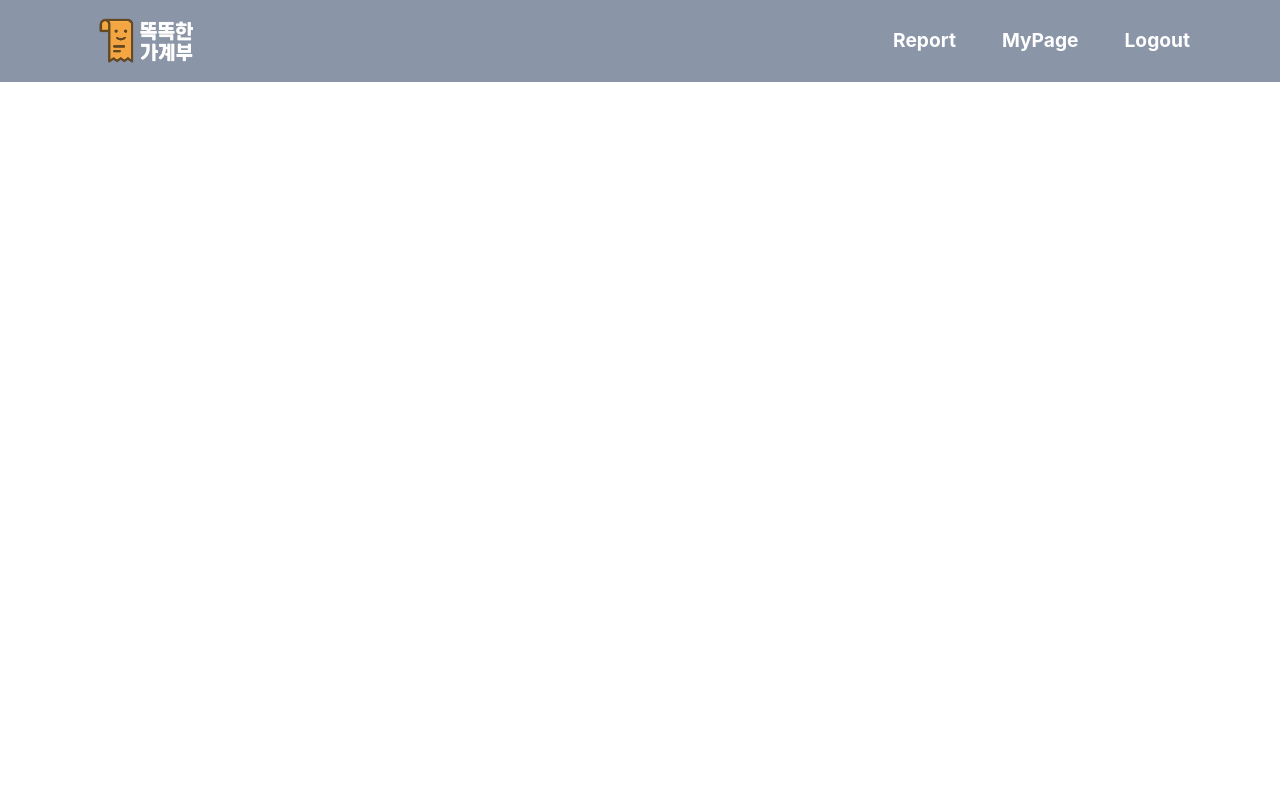
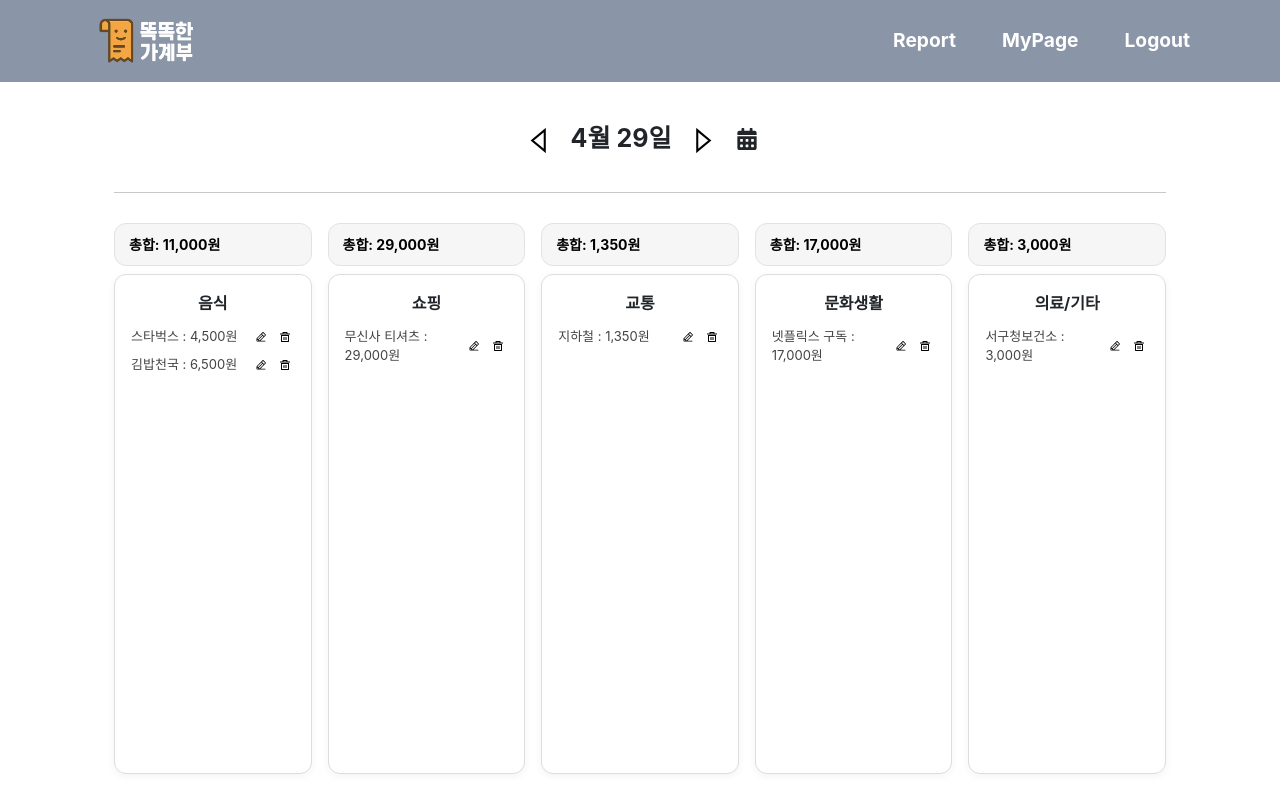
Before and after one commit to jinny-do/smartMoney-app, a React (Create React App) app: page /detail in a window 1280 px wide. Shown: the top 812 px of the page. Built offline with nearby package versions, Linux system fonts and the light colour scheme; the HTML template or start-up script is replaced by a standard one.

Commit message:
상세페이지완성

```diff
--- a/package.json
+++ b/package.json
@@ -11,7 +11,7 @@
     "bootstrap": "^5.3.5",
     "react": "^19.1.0",
     "react-bootstrap": "^2.10.9",
-    "react-datepicker": "^8.3.0",
+    "react-day-picker": "^9.6.7",
     "react-dom": "^19.1.0",
     "react-icons": "^5.5.0",
     "react-router-dom": "^7.5.2",
--- a/src/App.js
+++ b/src/App.js
@@ -1,9 +1,11 @@
 import './App.css';
 import { BrowserRouter, Routes, Route } from 'react-router-dom';
 import { Container, Row, Col } from 'react-bootstrap';
+//import { useState } from 'react';
+
 import Header from './components/Header';
 import Home from './components/Home';
-import { useState } from 'react';
+import Detail from './ledger/Detail';
 
 function App() {
     return (
@@ -17,10 +19,11 @@ function App() {
                         </Col>
                     </Row>
                     <Row>
-                        <Col xs={12} sm={9} md={9} lg={9}>
+                        <Col xs={12}>
                             {/* 라우트 */}
                             <Routes>
                                 <Route path="/" element={<Home />} />
+                                <Route path="/detail" element={<Detail />} />
 
                                 {/* <Route path="/*" element={<PageNotFound />} /> */}
                             </Routes>
--- /dev/null
+++ b/src/ledger/CalendarHeader.jsx
@@ -0,0 +1,53 @@
+import React, { useState } from 'react';
+import { DayPicker } from 'react-day-picker';
+import 'react-day-picker/dist/style.css';
+import { FaCalendarAlt } from 'react-icons/fa';
+import { GrCaretPrevious } from 'react-icons/gr';
+import { GrCaretNext } from 'react-icons/gr';
+import './calendarheader.css'; // CSS 파일 연결
+
+export default function CalendarHeader({ selectedDate, onDateChange }) {
+    const [showCalendar, setShowCalendar] = useState(false);
+
+    const handlePrev = () => {
+        const newDate = new Date(selectedDate);
+        newDate.setDate(newDate.getDate() - 1);
+        onDateChange(newDate);
+    };
+
+    const handleNext = () => {
+        const newDate = new Date(selectedDate);
+        newDate.setDate(newDate.getDate() + 1);
+        onDateChange(newDate);
+    };
+
+    return (
+        <div className="calendar-container">
+            <div className="calendar-header">
+                <button onClick={handlePrev} className="nav-button">
+                    <GrCaretPrevious />
+                </button>
+                <span className="date-text">
+                    {selectedDate.getMonth() + 1}월 {selectedDate.getDate()}일
+                </span>
+                <button onClick={handleNext} className="nav-button">
+                    <GrCaretNext />
+                </button>
+                <FaCalendarAlt onClick={() => setShowCalendar(!showCalendar)} className="calendar-icon" />
+            </div>
+
+            {showCalendar && (
+                <div className="calendar-popup">
+                    <DayPicker
+                        mode="single"
+                        selected={selectedDate}
+                        onSelect={(date) => {
+                            if (date) onDateChange(date);
+                            setShowCalendar(false);
+                        }}
+                    />
+                </div>
+            )}
+        </div>
+    );
+}
--- a/src/ledger/Detail.jsx
+++ b/src/ledger/Detail.jsx
@@ -0,0 +1,66 @@
+import React, { useState } from 'react';
+import CalendarHeader from './CalendarHeader';
+import { PiPencilLine } from 'react-icons/pi';
+import { RiDeleteBin5Line } from 'react-icons/ri';
+
+import './detail.css';
+
+const categories = ['음식', '쇼핑', '교통', '문화생활', '의료/기타'];
+
+// 📝 더미 데이터 (프론트에서만 테스트용)
+const dummyData = [
+    { id: 1, category: '음식', memo: '스타벅스', amount: 4500 },
+    { id: 2, category: '쇼핑', memo: '무신사 티셔츠', amount: 29000 },
+    { id: 3, category: '교통', memo: '지하철', amount: 1350 },
+    { id: 4, category: '문화생활', memo: '넷플릭스 구독', amount: 17000 },
+    { id: 5, category: '음식', memo: '김밥천국', amount: 6500 },
+    { id: 6, category: '의료/기타', memo: '서구청보건소', amount: 3000 },
+];
+
+export default function Detail() {
+    const [selectedDate, setSelectedDate] = useState(new Date());
+    const [spendingList, setSpendingList] = useState(dummyData); // 여기!!
+
+    const getTotal = (list) => list.reduce((acc, cur) => acc + cur.amount, 0);
+
+    return (
+        <div className="detail-container">
+            <CalendarHeader selectedDate={selectedDate} onDateChange={setSelectedDate} />
+            <hr></hr>
+            <div className="category-grid">
+                {categories.map((cat) => {
+                    const catList = spendingList.filter((item) => item.category === cat);
+                    const catTotal = getTotal(catList);
+
+                    return (
+                        <div className="category-box" key={cat}>
+                            <div className="category-total-card">총합: {catTotal.toLocaleString()}원</div>
+                            <div className="category-card">
+                                <div className="category-title">{cat}</div>
+                                <ul className="category-list">
+                                    {catList.length === 0 ? (
+                                        <li className="empty">내역 없음</li>
+                                    ) : (
+                                        catList.map((item) => (
+                                            <li key={item.id} className="list-item">
+                                                {item.memo} : {item.amount.toLocaleString()}원
+                                                <div className="action-btn">
+                                                    <button className="buttons edit-btn">
+                                                        <PiPencilLine />
+                                                    </button>
+                                                    <button className="buttons delete-btn">
+                                                        <RiDeleteBin5Line />
+                                                    </button>
+                                                </div>
+                                            </li>
+                                        ))
+                                    )}
+                                </ul>
+                            </div>
+                        </div>
+                    );
+                })}
+            </div>
+        </div>
+    );
+}
--- /dev/null
+++ b/src/ledger/calendarheader.css
@@ -0,0 +1,56 @@
+.calendar-container {
+    position: relative;
+    margin-bottom: 30px;
+}
+
+.calendar-header {
+    display: flex;
+    justify-content: center;
+    align-items: center;
+    gap: 16px;
+    font-size: 25px;
+    font-weight: bold;
+}
+
+.nav-button {
+    border: none;
+    border-radius: 5px;
+    background-color: #fff;
+    cursor: pointer;
+    padding: 4px;
+    transition: background-color 0.2s ease;
+}
+
+.nav-button:hover {
+    background-color: #f0f0f0;
+}
+
+.nav-button:active {
+    background-color: #ddd;
+}
+
+.date-text {
+    font-size: 25px;
+}
+
+.calendar-icon {
+    cursor: pointer;
+    font-size: 22px;
+    transition: color 0.2s ease;
+}
+
+.calendar-icon:hover {
+    color: #3062e0;
+}
+
+.calendar-popup {
+    position: absolute;
+    top: 50px;
+    left: 50%;
+    transform: translateX(-50%);
+    background-color: #fff;
+    box-shadow: 0 4px 12px rgba(0, 0, 0, 0.15);
+    border-radius: 8px;
+    padding: 10px;
+    z-index: 9999;
+}
--- /dev/null
+++ b/src/ledger/detail.css
@@ -0,0 +1,104 @@
+.detail-container {
+    padding: 20px;
+}
+
+.category-grid {
+    display: grid;
+    grid-template-columns: repeat(5, 1fr);
+    gap: 16px;
+    margin-top: 30px;
+}
+
+.category-box {
+    display: flex;
+    flex-direction: column;
+    gap: 8px;
+}
+
+.category-total-card {
+    background-color: #f6f6f6;
+    border: 1px solid #e2e2e2;
+    border-radius: 12px;
+    padding: 10px 14px;
+    font-size: 14px;
+    font-weight: bold;
+    color: #000000;
+}
+
+.category-card {
+    border: 1px solid #ddd;
+    border-radius: 12px;
+    padding: 16px;
+    background-color: #fff;
+    height: 500px;
+    overflow-y: auto;
+    box-shadow: 0 2px 8px rgba(0, 0, 0, 0.05);
+}
+
+.category-title {
+    font-size: 16px;
+    font-weight: bold;
+    margin-bottom: 12px;
+    text-align: center;
+}
+
+.category-list {
+    list-style: none;
+    padding: 0;
+    font-size: 13px;
+    color: #444;
+}
+
+.category-list li {
+    display: flex;
+    justify-content: space-between;
+    align-items: center;
+    margin-bottom: 8px;
+}
+
+.category-list li.empty {
+    font-style: italic;
+    color: #aaa;
+}
+
+.list-item {
+    display: flex;
+    align-items: center;
+    justify-content: flex-start;
+    gap: 7px;
+    margin-bottom: 5px;
+}
+
+.action-btn {
+    display: flex;
+    gap: 4px;
+}
+
+.buttons {
+    padding: 4px 4px;
+    font-size: 12px;
+    border: none;
+    background: none;
+    cursor: pointer;
+    display: inline-flex;
+    align-items: center;
+    justify-content: center;
+    transition: background-color 0.2s ease;
+    border-radius: 4px;
+}
+
+/* 수정 버튼 */
+.edit-btn:hover {
+    background-color: #c7e7d8; /* 연한 초록 */
+}
+.edit-btn:active {
+    background-color: #8fc9ab; /* 진한 초록 */
+}
+
+/* 삭제 버튼 */
+.delete-btn:hover {
+    background-color: #edc2c6; /* 연한 빨강 */
+}
+.delete-btn:active {
+    background-color: #db8a92; /* 진한 빨강 */
+}
```
Also changed, not shown: 1 other file (tests, documents, lock files or other folders).
